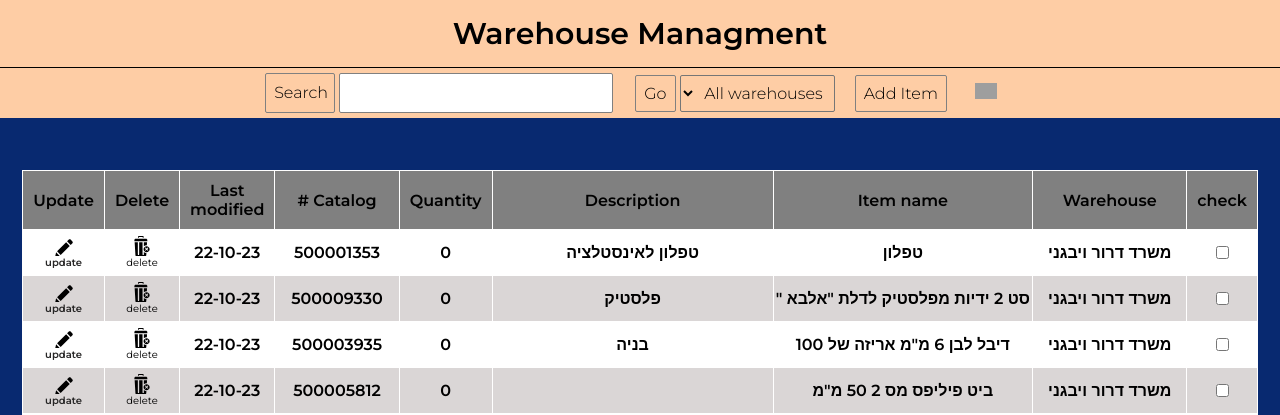
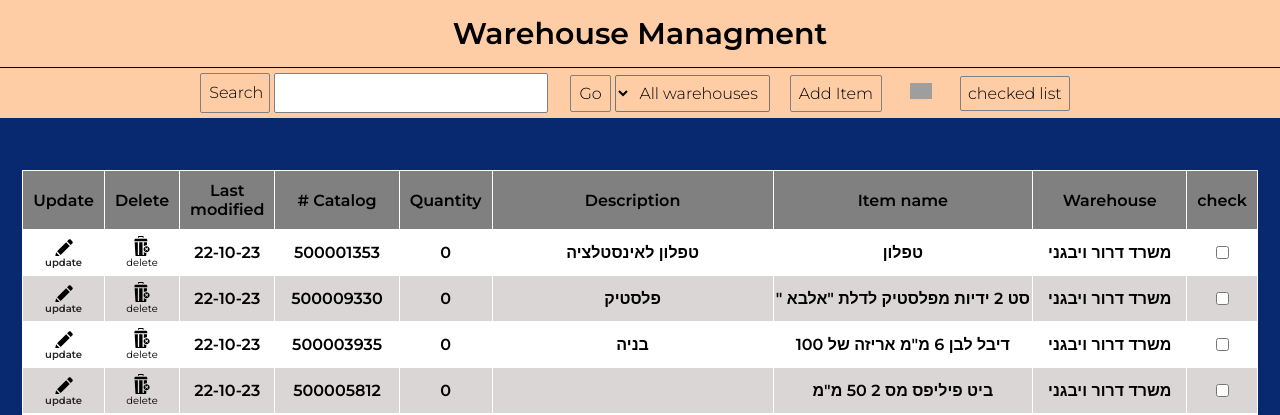
Before and after one commit to jayber-dev/warehouse-managment, a Flask app: page / in a window 1280 px wide. Shown: the top 415 px of the page. Run offline with Flask 2, Linux system fonts and the light colour scheme; data comes from the database, SQL or seed files in the repository; both versions use the stored data as it was after the commit; grey boxes are pictures that could not be loaded.

Commit message:
order list... work in progress

```diff
--- a/static/css/.index.css
+++ b/static/css/.index.css
@@ -98,6 +113,19 @@ body {
 }
 .menu .print .print-svg {
   width: 22px;
+}
+.menu .checked-list {
+  background-color: #fecda5;
+  padding: 7px;
+  border-radius: 2px;
+  font-family: "Montserrat", sans-serif;
+  font-size: medium;
+  font-weight: 300;
+  max-width: 170px;
+  border: 1px solid grey;
+}
+.menu .checked-list:hover {
+  background-color: aliceblue;
 }
 .menu .warehouse-select-form {
   margin-left: 17px;
--- a/static/js/index.js
+++ b/static/js/index.js
@@ -45,22 +45,46 @@ itemName.forEach((elem) => {
 const checkBox = document.querySelectorAll('input[type=checkbox]')
 
 checkBox.forEach(element => {
+    let localStorageData = JSON.parse(localStorage.getItem(element.id))
+    if(localStorageData) {
+        element.checked = true
+    }
+})
+
+checkBox.forEach(element => {
     element.addEventListener('change', (e) => {
-        element.childNodes
-        console.log(e.target.id);
+        // element.childNodes
+        // console.log(e.target.id);
         const rowElement = e.target.parentElement.parentElement
         console.log(rowElement.childNodes);
+
+
+
         if(e.target.checked) {
-            localStorage.setItem(`${e.target.id}`, {
-                                                    warehouseName : rowElement.childNodes[3].innerText,
-                                                    itemName: rowElement.childNodes[5].innerText,
-                                                    catalogId : rowElement.childNodes[11].innerText,
-                                                    } )
+            const rowData = JSON.stringify({
+                id: e.target.id,
+                warehouseName : rowElement.childNodes[3].innerText,
+                itemName: rowElement.childNodes[5].innerText,
+                catalogId : rowElement.childNodes[11].innerText,
+                })
+            localStorage.setItem(`${e.target.id}`,rowData)
             // localStorage.setItem(`${e.target.id} itemName`,rowElement.childNodes[5].innerText)
             // localStorage.setItem(`${e.target.id} catalogId`,rowElement.childNodes[11].innerText)
             console.log(localStorage);
+        } else if(!e.target.checked) {
+            localStorage.removeItem(`${e.target.id}`)
         }
-
-
     })
 });
+
+// ------------------- modal handler --------------------------
+const modal = document.querySelector('.modal')
+const list = document.querySelector('.checked-list')
+
+list.addEventListener('click', () => {
+    modal.style.display = "flex"
+})
+
+// ------------------- modal table creator --------------------
+
+console.log(document.querySelectorAll('.modal'))
--- a/templates/index.html
+++ b/templates/index.html
@@ -16,7 +16,20 @@
           <h1>Warehouse Managment</h1>
         </div>
       </header>
+
       <nav class="menu">
+        <div>
+          <button class="menu-item checked-list">checked list</button>
+          <div class="modal">
+            <div >
+              <p class="modal-header">Item name</p>
+              <p class="modal-header">Quantity</p>
+              <p class="modal-header">Catalog #</p>
+            </div>
+
+          </div>
+        </div>
+
         <a href="/" class="menu-item print"><img src="../static/svg/print-svgrepo-com.svg" alt="" class="print-svg"></a>
         <a href="/addItem" class="menu-item">Add Item</a>
         <!-- <a href="/" class="menu-item">Main Page</a> -->
@@ -28,6 +41,7 @@
             {% endfor %}
           </select>
           <button type="submit" class="warehouse-select-btn">Go</button>
+
         </form>
 
         <div class="search">
@@ -38,8 +52,9 @@
           </div>
       </nav>
     </div>
+
     <div class="table-container">
-      <table>
+      <table class="table">
         <thead>
           <tr>
             <th>check</th>
```
Also changed, not shown: other parts of static/css/.index.css (+21 -6 lines), static/scss/index.scss (+32 -3 lines), data.db, static/js/additem.js (line endings or trailing spaces), 1 other file.
